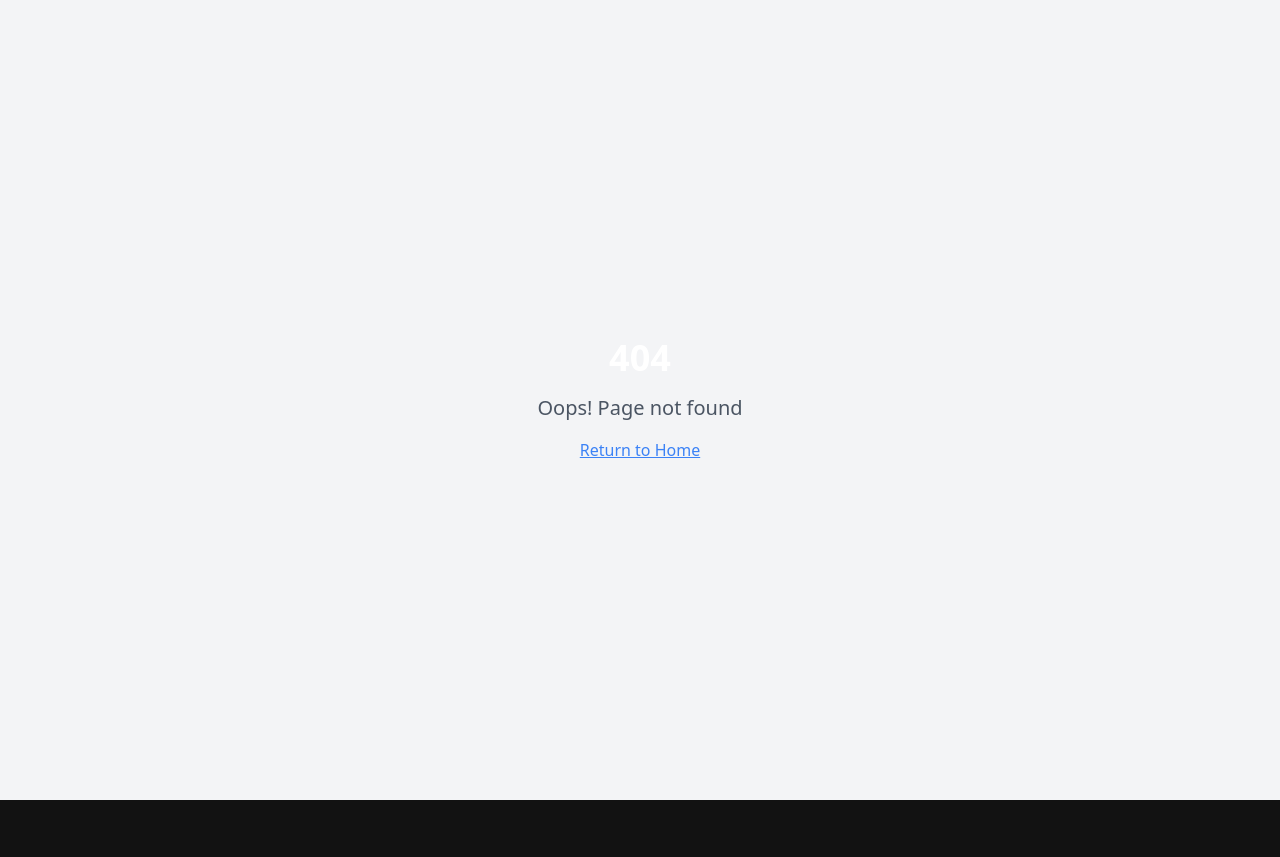
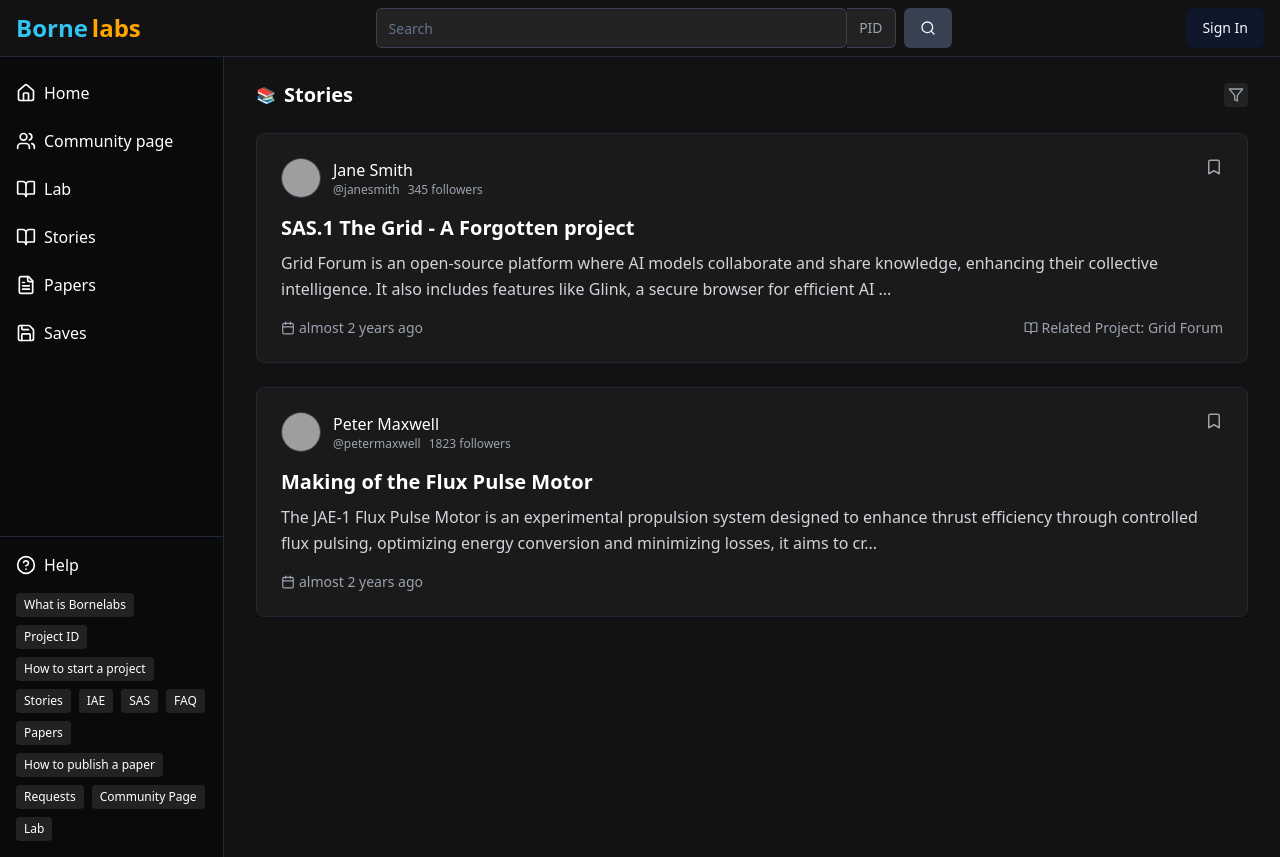
Before and after one commit to BorneLabs-Org/spark-community-build, a React (Vite) app: page /stories in a window 1280 px wide. Before the commit this address had no page. Before the commit the page ends 800 px from the top, so only its background shows below. Built offline with nearby package versions, Linux system fonts and the light colour scheme; grey boxes are pictures that could not be loaded.

Commit message:
Add stories section

```diff
--- a/src/App.tsx
+++ b/src/App.tsx
@@ -8,6 +8,7 @@ import { AppProvider } from './context/AppContext';
 import Index from './pages/Index';
 import SignIn from './pages/SignIn';
 import SignUp from './pages/SignUp';
+import Stories from './pages/Stories';
 import NotFound from "./pages/NotFound";
 
 const queryClient = new QueryClient();
@@ -23,6 +24,7 @@ const App = () => (
             <Route path="/" element={<Index />} />
             <Route path="/signin" element={<SignIn />} />
             <Route path="/signup" element={<SignUp />} />
+            <Route path="/stories" element={<Stories />} />
             {/* ADD ALL CUSTOM ROUTES ABOVE THE CATCH-ALL "*" ROUTE */}
             <Route path="*" element={<NotFound />} />
           </Routes>
--- a/src/components/RightSidebar.tsx
+++ b/src/components/RightSidebar.tsx
@@ -3,6 +3,7 @@ import React from 'react';
 import { useAppContext } from '@/context/AppContext';
 import { ProjectDialog } from './ProjectDialog';
 import { PostDialog } from './PostDialog';
+import { StoryDialog } from './StoryDialog';
 import { FileText, BookOpen } from 'lucide-react';
 import {
   Dialog,
@@ -41,6 +42,8 @@ const RightSidebar = () => {
           <span>Publish Paper</span>
         </Button>
 
+        <Dialog>
+          <DialogTrigger asChild>
             <Button
               className="w-full bg-gray-800 hover:bg-gray-700 border border-gray-700 flex justify-start items-center"
               variant="outline"
@@ -50,6 +53,9 @@ const RightSidebar = () => {
               </div>
               <span>Write Story</span>
             </Button>
+          </DialogTrigger>
+          <StoryDialog />
+        </Dialog>
 
         <Dialog>
           <DialogTrigger asChild>
--- /dev/null
+++ b/src/components/StoryCard.tsx
@@ -0,0 +1,74 @@
+
+import React from 'react';
+import { Story } from '@/types';
+import { Link } from 'react-router-dom';
+import { Avatar, AvatarImage, AvatarFallback } from '@/components/ui/avatar';
+import { Card } from '@/components/ui/card';
+import { BookOpen, Calendar, Bookmark } from 'lucide-react';
+import { formatDistanceToNow } from 'date-fns';
+
+interface StoryCardProps {
+  story: Story;
+}
+
+const StoryCard = ({ story }: StoryCardProps) => {
+  const { title, content, user, createdAt, project } = story;
+
+  // Format the date to relative time (e.g., "3 days ago")
+  const formattedDate = formatDistanceToNow(new Date(createdAt), { addSuffix: true });
+
+  // Truncate the content to a reasonable length for preview
+  const truncatedContent = content.length > 200
+    ? `${content.substring(0, 200)}...`
+    : content;
+
+  return (
+    <Card className="bg-[#1a1a1a] border-gray-800 hover:border-gray-700 transition-all overflow-hidden">
+      <div className="p-6">
+        <div className="flex justify-between items-start mb-4">
+          <div className="flex items-center gap-3">
+            <Avatar className="h-10 w-10 border border-gray-700">
+              <AvatarImage src={user.avatar} alt={user.name} />
+              <AvatarFallback className="bg-gray-800 text-gray-400">
+                {user.name.substring(0, 2).toUpperCase()}
+              </AvatarFallback>
+            </Avatar>
+            <div>
+              <h3 className="text-white font-medium">{user.name}</h3>
+              <div className="flex items-center text-xs text-gray-400">
+                <span>@{user.username}</span>
+                {user.followers && (
+                  <span className="ml-2">{user.followers} followers</span>
+                )}
+              </div>
+            </div>
+          </div>
+          <button className="text-gray-400 hover:text-white">
+            <Bookmark size={18} />
+          </button>
+        </div>
+
+        <Link to={`/stories/${story.id}`} className="block">
+          <h2 className="text-xl font-bold text-white mb-2 hover:text-blue-400 transition-colors">{title}</h2>
+          <p className="text-gray-300 mb-4 leading-relaxed">{truncatedContent}</p>
+        </Link>
+
+        <div className="flex items-center justify-between mt-4 text-sm">
+          <div className="flex items-center text-gray-400">
+            <Calendar size={14} className="mr-1" />
+            <span>{formattedDate}</span>
+          </div>
+
+          {project && (
+            <Link to={`/projects/${project.id}`} className="flex items-center text-gray-400 hover:text-blue-400 transition-colors">
+              <BookOpen size={14} className="mr-1" />
+              <span>Related Project: {project.name}</span>
+            </Link>
+          )}
+        </div>
+      </div>
+    </Card>
+  );
+};
+
+export default StoryCard;
--- /dev/null
+++ b/src/components/StoryDialog.tsx
@@ -0,0 +1,115 @@
+
+import React, { useState } from 'react';
+import { useAppContext } from '@/context/AppContext';
+import { DialogContent, DialogHeader, DialogTitle, DialogDescription, DialogFooter } from '@/components/ui/dialog';
+import { Button } from '@/components/ui/button';
+import { Form, FormField, FormItem, FormLabel, FormControl, FormMessage } from '@/components/ui/form';
+import { Input } from '@/components/ui/input';
+import { Textarea } from '@/components/ui/textarea';
+import { zodResolver } from '@hookform/resolvers/zod';
+import { useForm } from 'react-hook-form';
+import * as z from 'zod';
+import { Story } from '@/types';
+
+const formSchema = z.object({
+  title: z.string().min(5, { message: 'Title must be at least 5 characters' }).max(100),
+  content: z.string().min(20, { message: 'Content must be at least 20 characters' }),
+  projectId: z.string().optional(),
+});
+
+export const StoryDialog = () => {
+  const { currentUser, addStory } = useAppContext();
+  const [isSubmitting, setIsSubmitting] = useState(false);
+
+  const form = useForm<z.infer<typeof formSchema>>({
+    resolver: zodResolver(formSchema),
+    defaultValues: {
+      title: '',
+      content: '',
+      projectId: '',
+    },
+  });
+
+  const onSubmit = (values: z.infer<typeof formSchema>) => {
+    if (!currentUser) return;
+
+    setIsSubmitting(true);
+
+    // Create a new story object
+    const newStory: Story = {
+      id: `story-${Date.now()}`,
+      title: values.title,
+      content: values.content,
+      user: currentUser,
+      createdAt: new Date().toISOString(),
+    };
+
+    // Add the story to the context
+    addStory(newStory);
+
+    // Reset the form and close the dialog
+    form.reset();
+    setIsSubmitting(false);
+  };
+
+  return (
+    <DialogContent className="sm:max-w-[600px] bg-[#1a1a1a] text-white border-gray-800">
+      <DialogHeader>
+        <DialogTitle className="text-xl text-white">Write a Story</DialogTitle>
+        <DialogDescription className="text-gray-400">
+          Share your project journey, insights, or ideas with the community.
+        </DialogDescription>
+      </DialogHeader>
+
+      <Form {...form}>
+        <form onSubmit={form.handleSubmit(onSubmit)} className="space-y-6">
+          <FormField
+            control={form.control}
+            name="title"
+            render={({ field }) => (
+              <FormItem>
+                <FormLabel className="text-white">Title</FormLabel>
+                <FormControl>
+                  <Input
+                    placeholder="Story Title"
+                    {...field}
+                    className="bg-[#222] border-gray-700 text-white"
+                  />
+                </FormControl>
+                <FormMessage />
+              </FormItem>
+            )}
+          />
+
+          <FormField
+            control={form.control}
+            name="content"
+            render={({ field }) => (
+              <FormItem>
+                <FormLabel className="text-white">Content</FormLabel>
+                <FormControl>
+                  <Textarea
+                    placeholder="Share your story..."
+                    {...field}
+                    className="min-h-[200px] bg-[#222] border-gray-700 text-white"
+                  />
+                </FormControl>
+                <FormMessage />
+              </FormItem>
+            )}
+          />
+
+          <DialogFooter>
+            <Button
+              type="submit"
+              disabled={isSubmitting}
+              className="bg-teal-700 hover:bg-teal-600 text-white"
+            >
+              {isSubmitting ? 'Publishing...' : 'Publish Story'}
+            </Button>
+          </DialogFooter>
+        </form>
+      </Form>
+    </DialogContent>
+  );
+};
--- a/src/context/AppContext.tsx
+++ b/src/context/AppContext.tsx
@@ -1,4 +1,3 @@
-
 import React, { createContext, useContext, useState } from 'react';
 import { User, Project, Post, Story } from '../types';
 
@@ -12,6 +11,7 @@ export interface AppContextType {
   setCurrentUser: (user: User | null) => void;
   addProject: (project: Project) => void;
   addPost: (post: Post) => void;
+  addStory: (story: Story) => void;
 }
 
 const defaultContext: AppContextType = {
@@ -24,6 +24,7 @@ const defaultContext: AppContextType = {
   setCurrentUser: () => {},
   addProject: () => {},
   addPost: () => {},
+  addStory: () => {},
 };
 
 const AppContext = createContext<AppContextType>(defaultContext);
@@ -197,6 +198,10 @@ export const AppProvider: React.FC<{ children: React.ReactNode }> = ({ children
     setPosts(prev => [post, ...prev]);
   };
 
+  const addStory = (story: Story) => {
+    setStories(prev => [story, ...prev]);
+  };
+
   const value = {
     currentUser,
     projects,
@@ -207,6 +212,7 @@ export const AppProvider: React.FC<{ children: React.ReactNode }> = ({ children
     setCurrentUser,
     addProject,
     addPost,
+    addStory,
   };
 
   return <AppContext.Provider value={value}>{children}</AppContext.Provider>;
--- /dev/null
+++ b/src/pages/Stories.tsx
@@ -0,0 +1,65 @@
+
+import React from 'react';
+import { useAppContext } from '@/context/AppContext';
+import Navbar from '@/components/Navbar';
+import Sidebar from '@/components/Sidebar';
+import RightSidebar from '@/components/RightSidebar';
+import StoryCard from '@/components/StoryCard';
+import { Plus, Filter } from 'lucide-react';
+import { Button } from '@/components/ui/button';
+
+const Stories = () => {
+  const { stories, isLoggedIn } = useAppContext();
+
+  return (
+    <div className="min-h-screen bg-[#121212] flex flex-col">
+      <Navbar />
+
+      <div className="flex flex-1 overflow-hidden">
+        <Sidebar />
+
+        <main className="flex-1 overflow-y-auto py-6 px-8">
+          <div className="mb-8">
+            <div className="flex justify-between items-center mb-6">
+              <div className="flex items-center">
+                <div className="text-branding-amber mr-2">📚</div>
+                <h2 className="text-xl font-bold text-white">Stories</h2>
+              </div>
+              <div className="flex items-center gap-3">
+                <button className="bg-[#222] p-1 rounded hover:bg-[#333]">
+                  <Filter size={16} className="text-gray-400" />
+                </button>
+                {isLoggedIn && (
+                  <Button
+                    className="bg-teal-700 hover:bg-teal-600 text-white flex items-center gap-2"
+                  >
+                    <Plus size={16} />
+                    <span>Write Story</span>
+                  </Button>
+                )}
+              </div>
+            </div>
+
+            <div className="grid grid-cols-1 gap-6">
+              {stories.map(story => (
+                <StoryCard key={story.id} story={story} />
+              ))}
+
+              {stories.length === 0 && (
+                <div className="flex flex-col items-center justify-center py-20 text-gray-500">
+                  <div className="text-4xl mb-4">📚</div>
+                  <p className="text-lg mb-2">No stories to show</p>
+                  <p className="text-sm">Be the first to share your project journey</p>
+                </div>
+              )}
+            </div>
+          </div>
+        </main>
+
+        {isLoggedIn && <RightSidebar />}
+      </div>
+    </div>
+  );
+};
+
+export default Stories;
```
Lines whose indentation alone changed are shown as unchanged.
